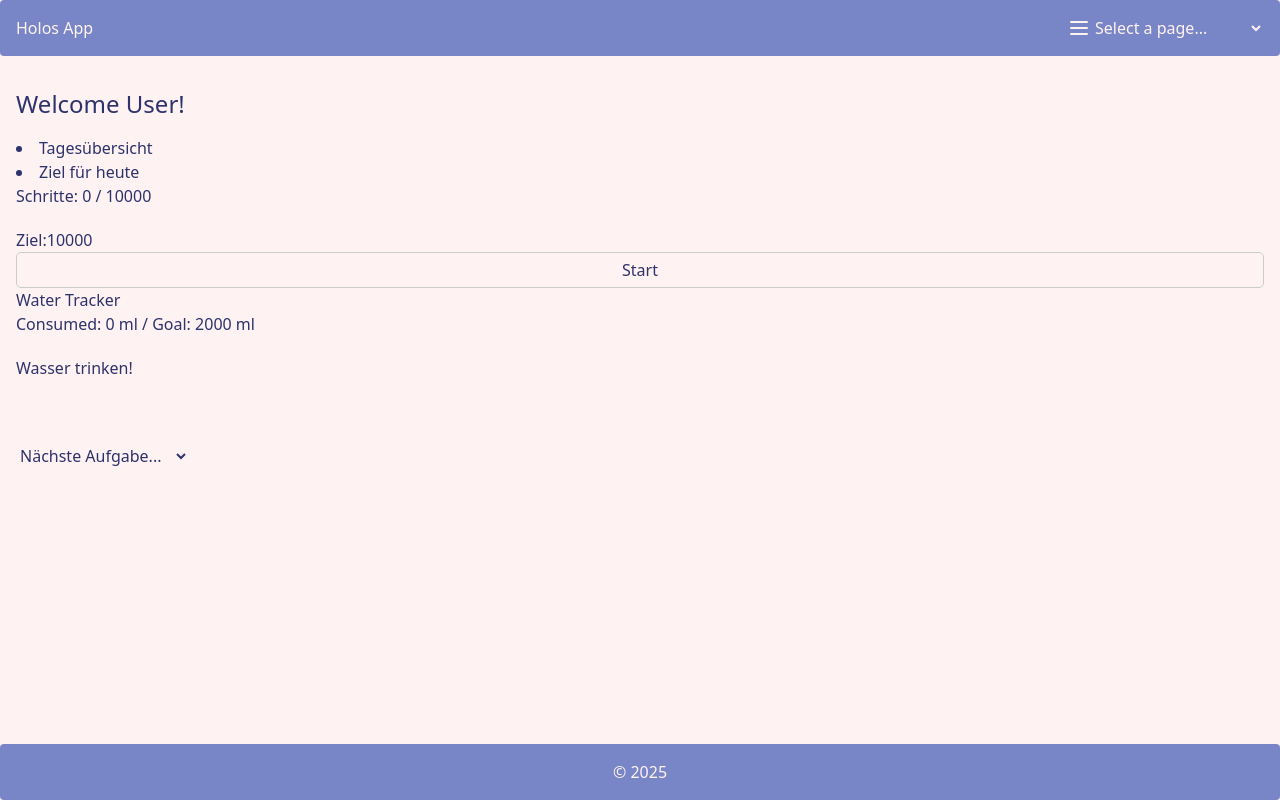
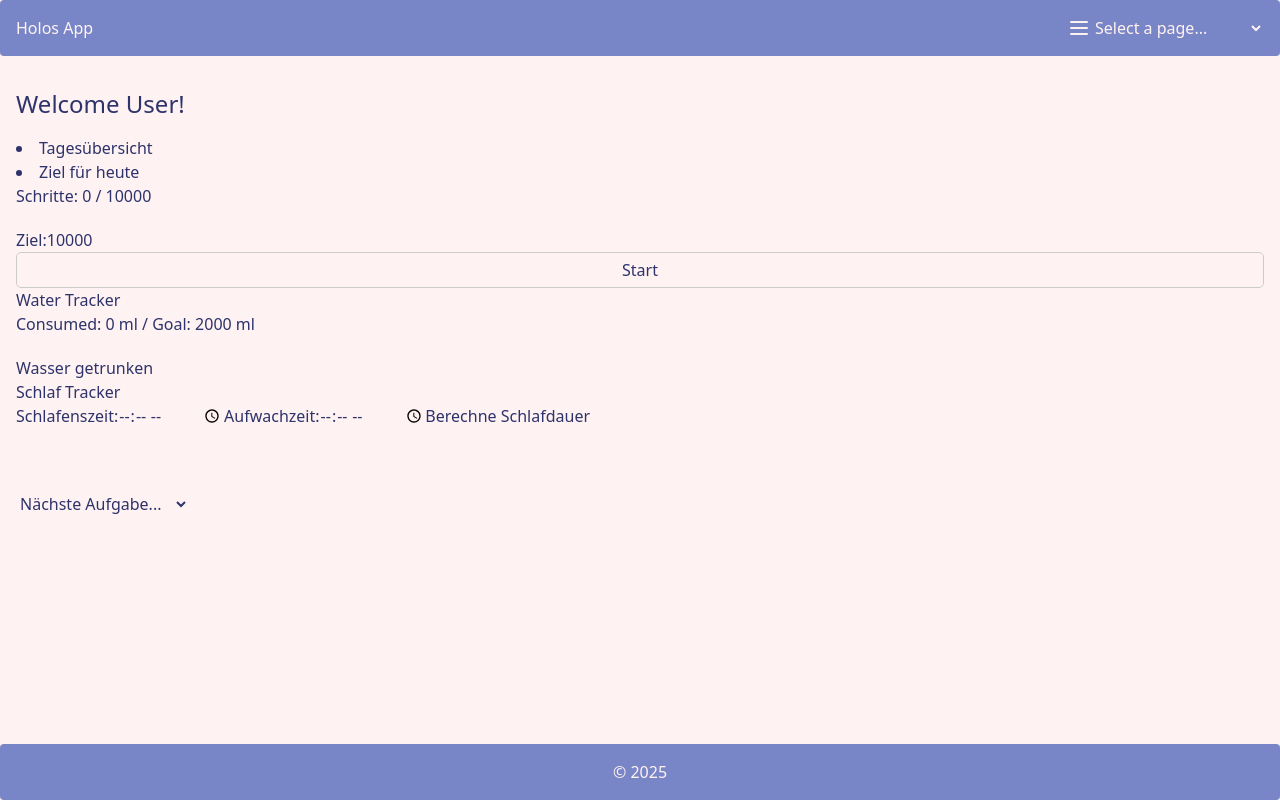
Before and after one commit to team-holos/holos-app, a React (Vite) app in the folder frontend/: page / in a window 1280 px wide. Built offline with nearby package versions, Linux system fonts and the light colour scheme; no server answers.

Commit message:
added SleepTracker function

```diff
--- /dev/null
+++ b/frontend/src/components/SleepTracker.jsx
@@ -0,0 +1,48 @@
+import React, { useState } from 'react';
+
+function SleepTracker() {
+    const [sleepTime, setSleepTime] = useState('');
+    const [wakeTime, setWakeTime] = useState('');
+    const [sleepDurationHours, setSleepDurationHours] = useState(0);
+    const [sleepDurationMinutes, setSleepDurationMinutes] = useState(0);
+
+
+    const calculateSleepDuration = () => {
+        const sleepTimeMinutes = parseInt(sleepTime.slice(0, 2)) * 60 + parseInt(sleepTime.slice(3, 5));
+        const wakeTimeMinutes = parseInt(wakeTime.slice(0, 2)) * 60 + parseInt(wakeTime.slice(3, 5));
+
+        let totalSleepMinutes = wakeTimeMinutes - sleepTimeMinutes;
+        if (totalSleepMinutes < 0) {
+            totalSleepMinutes += 1440; // 24 Stunden in Minuten
+        }
+
+        const hours = Math.floor(totalSleepMinutes / 60);
+        const minutes = totalSleepMinutes % 60;
+
+        setSleepDurationHours(hours);
+        setSleepDurationMinutes(minutes);
+    };
+
+    return (
+        <div>
+            <h2>Schlaf Tracker</h2>
+            <label htmlFor="sleepTime">Schlafenszeit:</label>
+            <input
+                type="time"
+                id="sleepTime"
+                value={sleepTime}
+                onChange={(e) => setSleepTime(e.target.value)}
+            />
+            <label htmlFor="wakeTime">Aufwachzeit:</label>
+            <input
+                type="time"
+                id="wakeTime"
+                value={wakeTime}
+                onChange={(e) => setWakeTime(e.target.value)}
+            />
+            <button onClick={calculateSleepDuration}>Berechne Schlafdauer</button>
+        </div>
+    );
+}
+
+export default SleepTracker;
--- a/frontend/src/components/WaterTracker.jsx
+++ b/frontend/src/components/WaterTracker.jsx
@@ -16,7 +16,7 @@ function WaterTracker() {
                 Consumed: {waterConsumed} ml / Goal: {waterGoal} ml
                 <div style={{ width: `${(waterConsumed / waterGoal) * 100}%`, height: '20px', backgroundColor: 'blue' }}></div>
             </div>
-            <button onClick={logWaterIntake}>Wasser trinken!</button>
+            <button onClick={logWaterIntake}>Wasser getrunken</button>
         </div>
     );
 }
--- a/frontend/src/pages/DashboardPage.jsx
+++ b/frontend/src/pages/DashboardPage.jsx
@@ -3,6 +3,7 @@
 import React, { useState, useEffect } from 'react';
 import { useNavigate } from "react-router-dom";
 import WaterTracker from "../components/WaterTracker";
+import SleepTracker from '../components/SleepTracker';
 // import { Menu } from "lucide-react";
 
 
@@ -81,6 +82,7 @@ function DashboardPage() {
       </div>
 
       <WaterTracker />
+      <SleepTracker />
 
       <form className="flex items-center mt-16">
         {/* <label htmlFor="shortcuts" className="inline-block">
```
